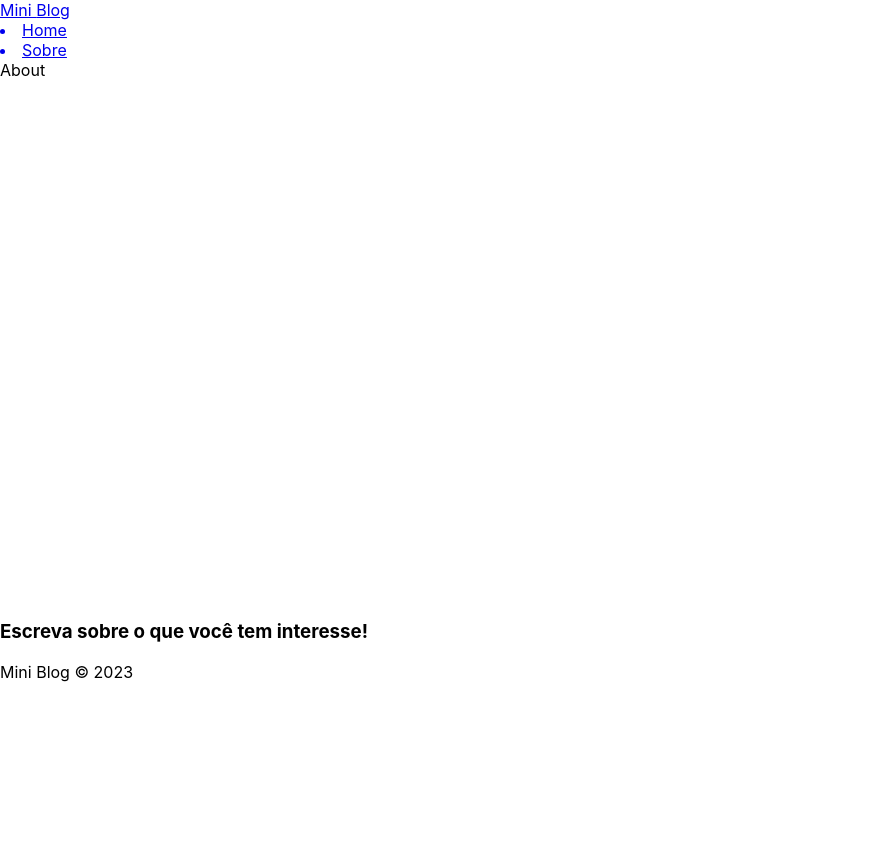
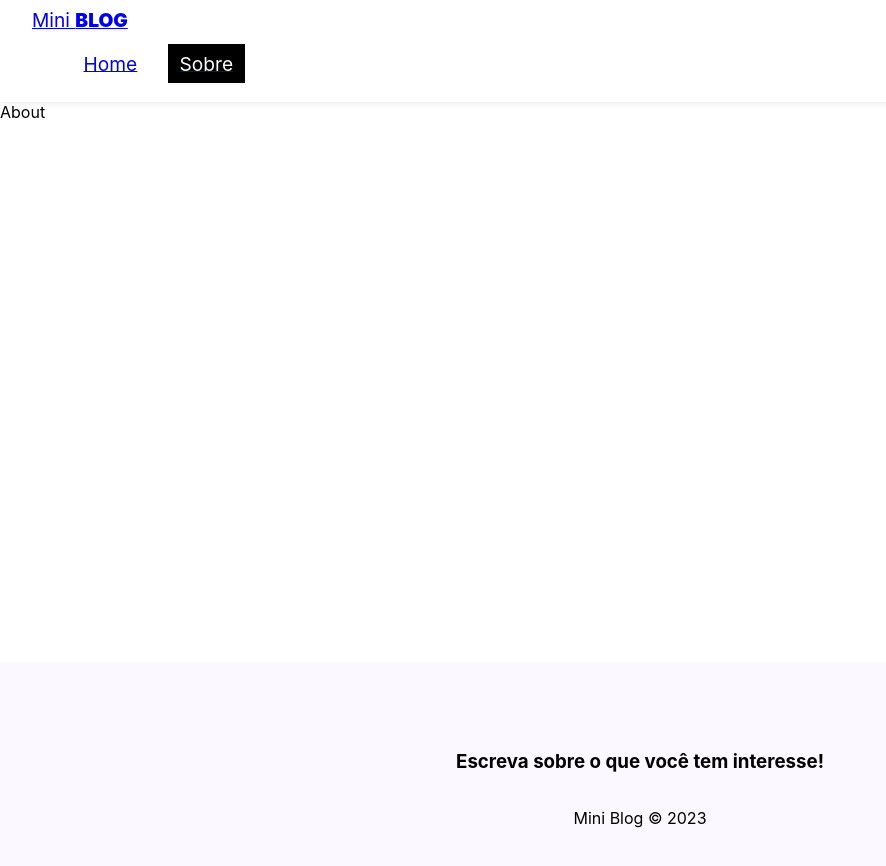
Before and after one commit to ramiscd/miniblog, a React (Create React App) app in the folder Web Development/10_MINIBLOG/miniblog/: page /about in a window 1280 px wide. Shown: the top 866 px of the page, without its empty margins (0-886 px from the left). Before the commit the page ends 800 px from the top, so only its background shows below. Built offline with nearby package versions, Linux system fonts and the light colour scheme.

Commit message:
CSS navbar e footer

```diff
--- a/Web Development/10_MINIBLOG/miniblog/src/components/Footer.js
+++ b/Web Development/10_MINIBLOG/miniblog/src/components/Footer.js
@@ -2,7 +2,7 @@
 
 const Footer = () => {
   return (
-    <footer>
+    <footer className={styles.footer}>
         <h3>Escreva sobre o que você tem interesse!</h3>
         <p>Mini Blog &copy; 2023</p>
     </footer>
--- a/Web Development/10_MINIBLOG/miniblog/src/components/Footer.module.css
+++ b/Web Development/10_MINIBLOG/miniblog/src/components/Footer.module.css
@@ -0,0 +1,8 @@
+.footer {
+    height: 250px;
+    display: flex;
+    flex-direction: column;
+    align-items: center;
+    justify-content: center;
+    background-color: #edf3;
+}
--- a/Web Development/10_MINIBLOG/miniblog/src/components/Navbar.js
+++ b/Web Development/10_MINIBLOG/miniblog/src/components/Navbar.js
@@ -4,15 +4,17 @@
 
 const Navbar = () => {
   return (
-    <nav>
-      <NavLink to="/">
+    <nav className={styles.navbar}>
+      <NavLink to="/" className={styles.brand}>
         Mini <span>Blog</span>
-        <li>
-          <NavLink to="/">Home</NavLink>
-        </li>
-        <li>
-            <NavLink to="/about">Sobre</NavLink>
-        </li>
+        <ul className={styles.links_list}>
+          <li>
+            <NavLink to="/" className={({isActive}) => (isActive? styles.active : "")}>Home</NavLink>
+          </li>
+          <li>
+            <NavLink to="/about" className={({isActive}) => (isActive? styles.active : "")}>Sobre</NavLink>
+          </li>
+        </ul>
       </NavLink>
     </nav>
   );
--- a/Web Development/10_MINIBLOG/miniblog/src/components/Navbar.module.css
+++ b/Web Development/10_MINIBLOG/miniblog/src/components/Navbar.module.css
@@ -0,0 +1,36 @@
+.navbar {
+    display: flex;
+    box-shadow: rgba(0, 0, 0, .15) 0px -2px 10px 0px;
+    justify-content: space-between;
+    align-items: center;
+    padding: .5em 2em;
+}
+
+.brand {
+    font-size: 1.2em;
+}
+
+.brand span {
+    font-weight: 900;
+    text-transform: uppercase;
+}
+
+.links_list {
+    display: flex;
+    list-style: none;
+    margin-right: 1em;
+}
+
+.links_list li {
+    margin-right: 1em; /* Adicionei isso para separar os itens da lista */
+}
+
+.links_list a {
+    padding: .4em .6em;
+    text-decoration: none; /* Adicionei isso para remover a sublinhado padrão dos links */
+}
+
+.active {
+    background-color: #000;
+    color: #fff;
+}
```
